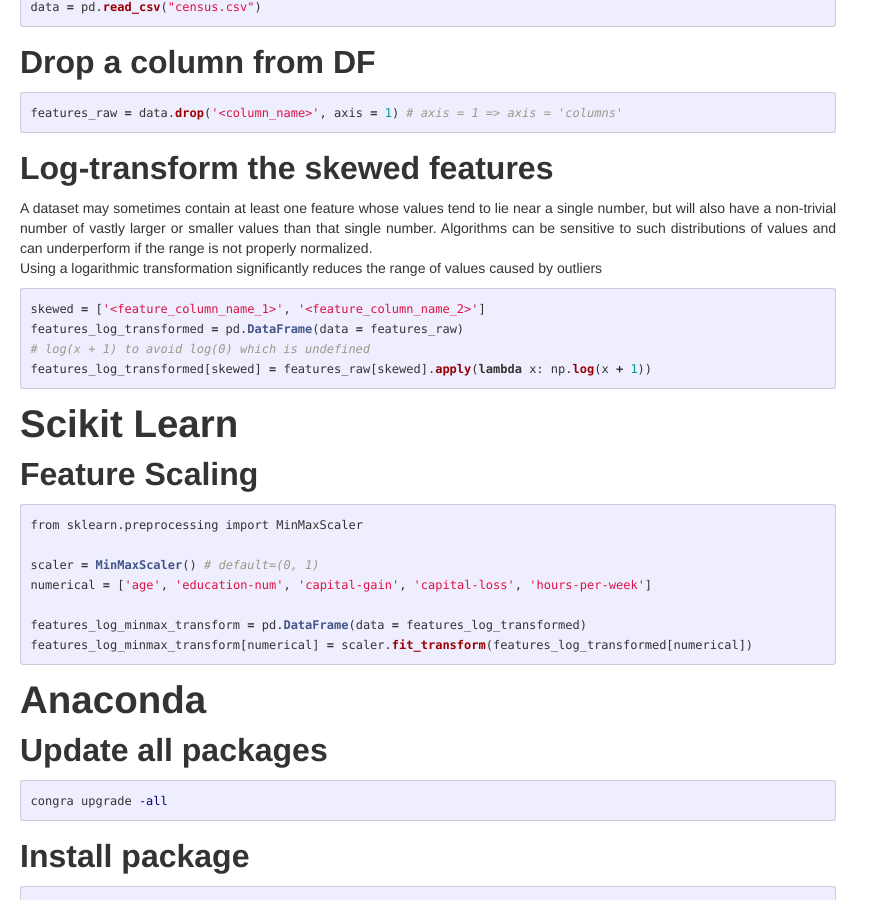
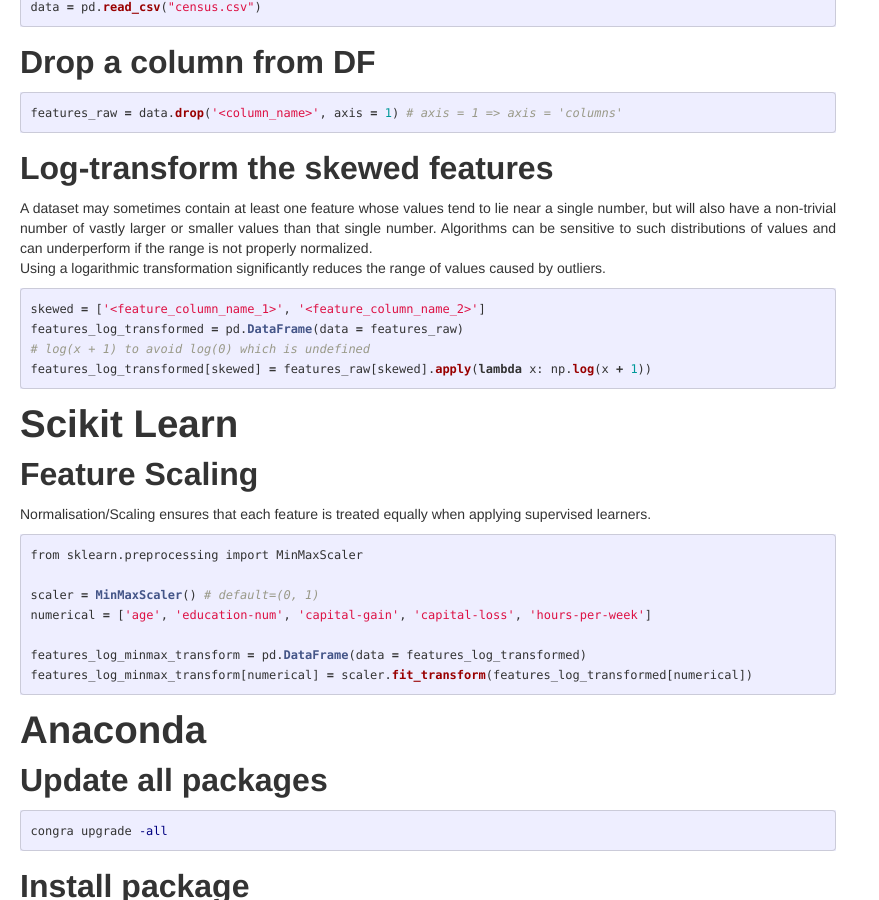
Before and after one commit to anuragkapur/anuragkapur.github.io, a Jekyll site: the page built from blog/cheat-sheets/_posts/2020-04-19-python-cheat-sheet.md, in a window 1280 px wide and 900 px high, scrolled down 568 px. Shown: the whole window, without its empty margins (0-879 px from the left). Built offline with Jekyll 4.4.1, drawn with Linux system fonts in a browser that asks for light colours; comment, search, counter and statistics services are not loaded.

Commit message:
Add documentation for feature normalisation/scaling

````diff
--- a/blog/cheat-sheets/_posts/2020-04-19-python-cheat-sheet.md
+++ b/blog/cheat-sheets/_posts/2020-04-19-python-cheat-sheet.md
@@ -41,7 +41,7 @@
 A dataset may sometimes contain at least one feature whose values tend to lie near a single number, but will also have a
 non-trivial number of vastly larger or smaller values than that single number. Algorithms can be sensitive to such
 distributions of values and can underperform if the range is not properly normalized.
-Using a logarithmic transformation significantly reduces the range of values caused by outliers
+Using a logarithmic transformation significantly reduces the range of values caused by outliers.
 ```python
 skewed = ['<feature_column_name_1>', '<feature_column_name_2>']
 features_log_transformed = pd.DataFrame(data = features_raw)
@@ -52,6 +52,7 @@
 # Scikit Learn
 
 ## Feature Scaling
+Normalisation/Scaling ensures that each feature is treated equally when applying supervised learners.
 ```python
 from sklearn.preprocessing import MinMaxScaler
 
````
